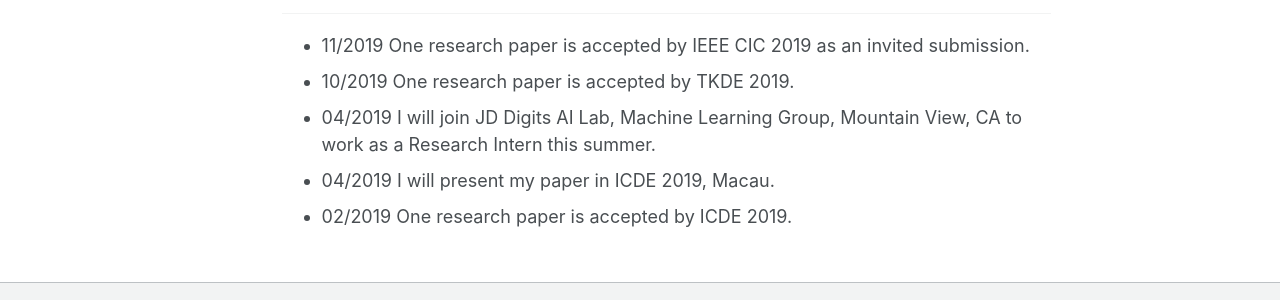
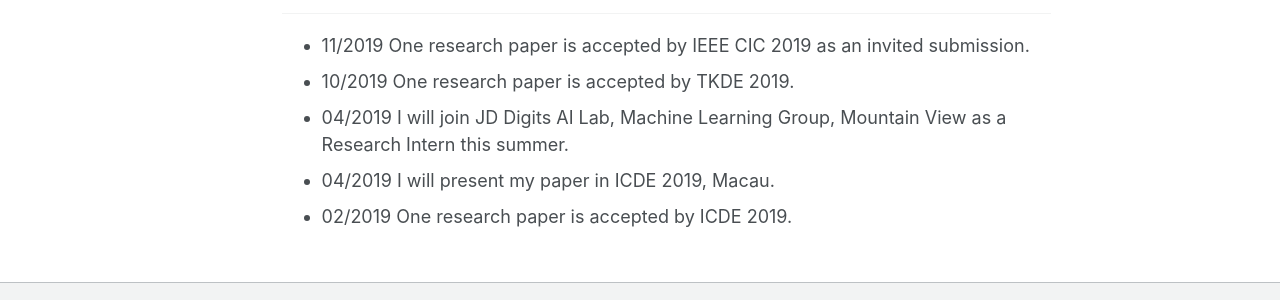
Before and after one commit to YuxiangRen/YuxiangRen.github.io, a Jekyll site: the page built from _pages/about.md, in a window 1280 px wide and 930 px high. Shown: the part 493-793 px from the top of the window. Built offline with Jekyll 4.4.1, drawn with Linux system fonts in a browser that asks for light colours.

Commit message:
2019-11-16

```diff
--- a/_pages/about.md
+++ b/_pages/about.md
@@ -20,6 +20,6 @@ News
 ------
 * 11/2019 One research paper is accepted by IEEE CIC 2019 as an invited submission.
 * 10/2019 One research paper is accepted by TKDE 2019.
-* 04/2019 I will join JD Digits AI Lab, Machine Learning Group, Mountain View, CA to work as a Research Intern this summer.
+* 04/2019 I will join JD Digits AI Lab, Machine Learning Group, Mountain View as a Research Intern this summer.
 * 04/2019 I will present my paper in ICDE 2019, Macau.
 * 02/2019 One research paper is accepted by ICDE 2019.
```
